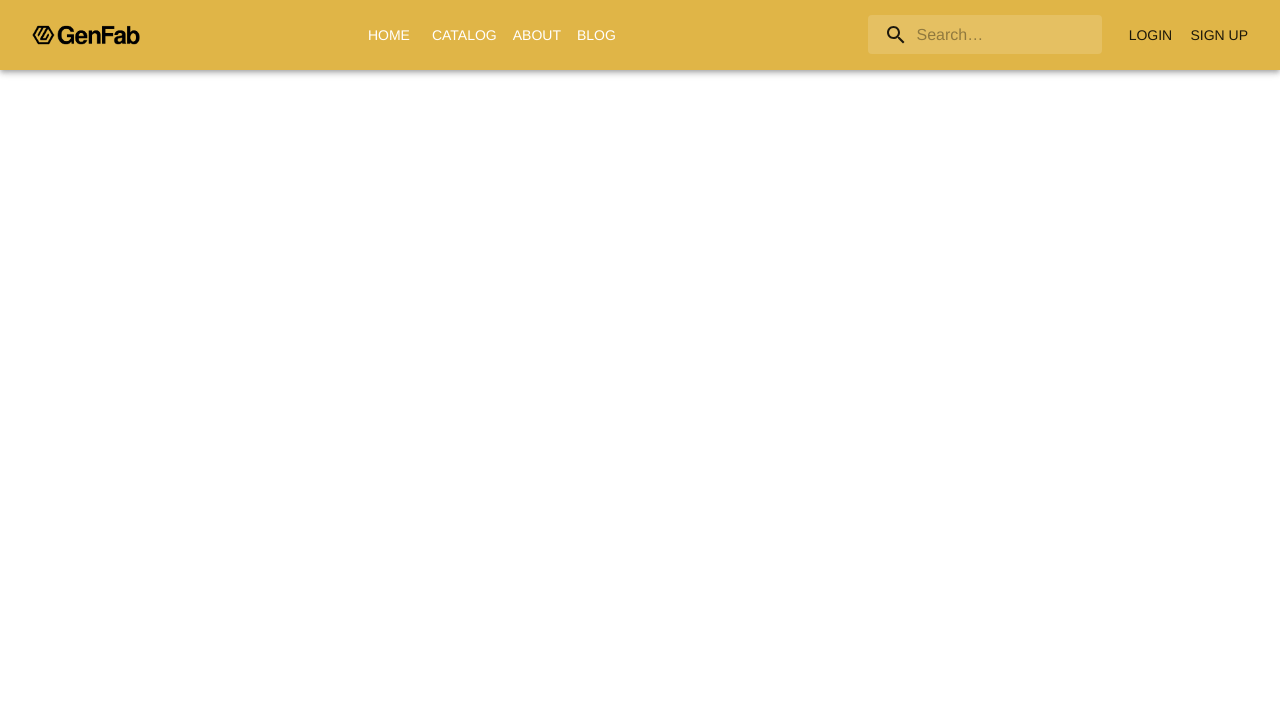
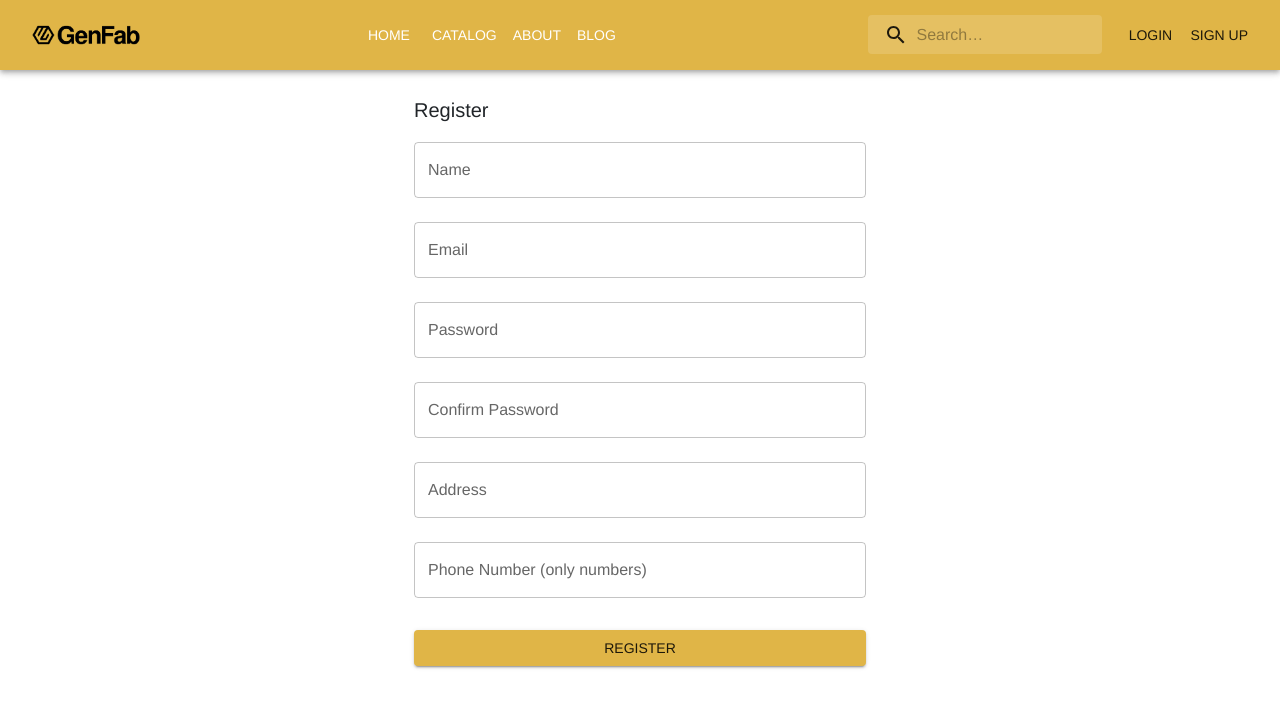
Before and after one commit to guptaarnav/FectumFrontend, a React app: page /register in a window 1280 px wide. Shown: the top 708 px of the page. Built offline with nearby package versions, Linux system fonts and the light colour scheme.

Commit message:
added login and register placeholder functionality

```diff
--- a/src/App.tsx
+++ b/src/App.tsx
@@ -10,6 +10,8 @@ import NavigationBar from './components/NavigationBar';
 import ProductDetails from './components/ProductDetails';
 import ShoppingCart from './components/cart/ShoppingCart';
 import CheckoutPage from './components/CheckoutPage';
+import LoginPage from './components/LoginPage';
+import RegisterPage from './components/RegisterPage';
 
 const theme = createTheme({
   // Define your theme here
@@ -47,6 +49,11 @@ const App: React.FC = () => {
               <Route path="/product/:productId" element={<ProductDetails />} />
               <Route path="/cart" element={<ShoppingCart />} />
               <Route path="/checkout" element={<CheckoutPage/>} />
+              <Route path="*" element={<div>404! Page not found</div>} />
+              <Route path="/about" element={<div>About Page</div>} />
+              <Route path="/blog" element={<div>Blog Page</div>} />
+              <Route path="/login" element={<LoginPage/>} />
+              <Route path="/register" element={<RegisterPage/>} />
             </Routes>
           </div>
         </Router>
--- a/src/components/LoginPage.tsx
+++ b/src/components/LoginPage.tsx
@@ -1,7 +1,95 @@
-import React from 'react';
+// Login.tsx
+import React, { useState, useContext } from 'react';
+import { TextField, Button, Box, Typography } from '@mui/material';
+import { useAppContext } from '../context/AppContext';
+import { useNavigate } from 'react-router-dom';
 
-const LoginPage: React.FC = () => {
-  return <p>Login</p>;
+const LoginPage = () => {
+  const navigate = useNavigate();
+  const [formData, setFormData] = useState({
+    name: '',
+    email: '',
+    password: ''
+  });
+  const [errors, setErrors] = useState({
+    name: '',
+    email: '',
+    password: ''
+  });
+
+  const { loginUser } = useAppContext();
+
+  const validate = () => {
+    let tempErrors = { name: '', email: '', password: '' };
+    tempErrors.name = formData.name ? '' : 'Name is required';
+    tempErrors.email = (/^[\w-.]+@([\w-]+\.)+[\w-]{2,4}$/).test(formData.email) ? '' : 'Email is not valid';
+    tempErrors.password = formData.password.length > 5 ? '' : 'Password must be at least 6 characters long';
+    setErrors(tempErrors);
+
+    return Object.values(tempErrors).every(x => x === '');
+  };
+
+  const handleInputChange = (e: React.ChangeEvent<HTMLInputElement>) => {
+    const { name, value } = e.target;
+    setFormData({ ...formData, [name]: value });
+  };
+
+  const handleSubmit = (e: React.FormEvent) => {
+    e.preventDefault();
+    if (validate()) {
+      // TODO: Submit form logic here
+      loginUser() // Call the loginUser function from context TODO: (placeholder)
+      navigate('/'); // Redirect to home page
+    }
+  };
+
+  return (
+    <Box sx={{ maxWidth: 400, m: 'auto', p: 3 }}>
+      <Typography variant="h6">Login</Typography>
+      <form noValidate onSubmit={handleSubmit}>
+        <TextField
+          fullWidth
+          margin="normal"
+          label="Name"
+          name="name"
+          value={formData.name}
+          onChange={handleInputChange}
+          error={!!errors.name}
+          helperText={errors.name}
+        />
+        <TextField
+          fullWidth
+          margin="normal"
+          label="Email"
+          name="email"
+          type="email"
+          value={formData.email}
+          onChange={handleInputChange}
+          error={!!errors.email}
+          helperText={errors.email}
+        />
+        <TextField
+          fullWidth
+          margin="normal"
+          label="Password"
+          name="password"
+          type="password"
+          value={formData.password}
+          onChange={handleInputChange}
+          error={!!errors.password}
+          helperText={errors.password}
+        />
+        <Button
+          type="submit"
+          fullWidth
+          variant="contained"
+          sx={{ mt: 3, mb: 2 }}
+        >
+          Sign In
+        </Button>
+      </form>
+    </Box>
+  );
 };
 
 export default LoginPage;
--- a/src/components/NavigationBar.tsx
+++ b/src/components/NavigationBar.tsx
@@ -170,7 +170,7 @@ const NavigationBar = () => {
               <RouterLink to="/login" style={{ color: 'inherit' }}>
                 <Button color="inherit">Login</Button>
               </RouterLink>
-              <RouterLink to="/signup" style={{ color: 'inherit' }}>
+              <RouterLink to="/register" style={{ color: 'inherit' }}>
                 <Button color="inherit">Sign Up</Button>
               </RouterLink>
             </>
--- a/src/components/RegisterPage.tsx
+++ b/src/components/RegisterPage.tsx
@@ -1,7 +1,145 @@
-import React from 'react';
+// RegisterPage.tsx
+import React, { useState } from 'react';
+import { TextField, Button, Box, Typography } from '@mui/material';
+import { useNavigate } from 'react-router-dom';
+import { useAppContext } from '../context/AppContext';
 
-const RegisterPage: React.FC = () => {
-  return <p>RegisterPage</p>;
+const RegisterPage = () => {
+  const navigate = useNavigate();
+  const { loginUser } = useAppContext();
+  const [formData, setFormData] = useState({
+    name: '',
+    email: '',
+    password: '',
+    confirmPassword: '',
+    address: '',
+    phone: ''
+  });
+  const [errors, setErrors] = useState({
+    name: '',
+    email: '',
+    password: '',
+    confirmPassword: '',
+    address: '',
+    phone: ''
+  });
+
+  const validate = () => {
+    let tempErrors = { ...errors };
+    tempErrors.name = formData.name ? '' : 'Name is required';
+    tempErrors.email = (/^[\w-.]+@([\w-]+\.)+[\w-]{2,4}$/).test(formData.email) ? '' : 'Email is not valid';
+    tempErrors.password = formData.password.length > 5 ? '' : 'Password must be at least 6 characters long';
+    tempErrors.confirmPassword = formData.confirmPassword === formData.password ? '' : 'Passwords do not match';
+    tempErrors.address = formData.address ? '' : 'Address is required';
+    tempErrors.phone = (/^\d{10}$/).test(formData.phone) ? '' : 'Phone number is invalid';
+    setErrors(tempErrors);
+
+    return Object.values(tempErrors).every(x => x === '');
+  };
+
+  const handleInputChange = (e: React.ChangeEvent<HTMLInputElement>) => {
+    const { name, value } = e.target;
+    setFormData({ ...formData, [name]: value });
+  };
+
+  const handleSubmit = (e: React.FormEvent) => {
+    e.preventDefault();
+    if (validate()) {
+      // Placeholder for form submission logic
+      console.log('Form is valid. Implement submission logic here.');
+
+      // TODO: Submit form logic here and login user
+      loginUser();
+      // Redirect or show success message
+      navigate('/');
+    }
+  };
+
+  return (
+    <Box sx={{ maxWidth: 500, m: 'auto', p: 3 }}>
+      <Typography variant="h6">Register</Typography>
+      <form noValidate onSubmit={handleSubmit}>
+        {/* Form fields with validation */}
+        {/* Name */}
+        <TextField
+          fullWidth
+          margin="normal"
+          label="Name"
+          name="name"
+          value={formData.name}
+          onChange={handleInputChange}
+          error={!!errors.name}
+          helperText={errors.name}
+        />
+        {/* Email */}
+        <TextField
+          fullWidth
+          margin="normal"
+          label="Email"
+          name="email"
+          type="email"
+          value={formData.email}
+          onChange={handleInputChange}
+          error={!!errors.email}
+          helperText={errors.email}
+        />
+        {/* Password */}
+        <TextField
+          fullWidth
+          margin="normal"
+          label="Password"
+          name="password"
+          type="password"
+          value={formData.password}
+          onChange={handleInputChange}
+          error={!!errors.password}
+          helperText={errors.password}
+        />
+        {/* Confirm Password */}
+        <TextField
+          fullWidth
+          margin="normal"
+          label="Confirm Password"
+          name="confirmPassword"
+          type="password"
+          value={formData.confirmPassword}
+          onChange={handleInputChange}
+          error={!!errors.confirmPassword}
+          helperText={errors.confirmPassword}
+        />
+        {/* Address */}
+        <TextField
+          fullWidth
+          margin="normal"
+          label="Address"
+          name="address"
+          value={formData.address}
+          onChange={handleInputChange}
+          error={!!errors.address}
+          helperText={errors.address}
+        />
+        {/* Phone Number */}
+        <TextField
+          fullWidth
+          margin="normal"
+          label="Phone Number (only numbers)"
+          name="phone"
+          value={formData.phone}
+          onChange={handleInputChange}
+          error={!!errors.phone}
+          helperText={errors.phone}
+        />
+        <Button
+          type="submit"
+          fullWidth
+          variant="contained"
+          sx={{ mt: 3, mb: 2 }}
+        >
+          Register
+        </Button>
+      </form>
+    </Box>
+  );
 };
 
 export default RegisterPage;
```
